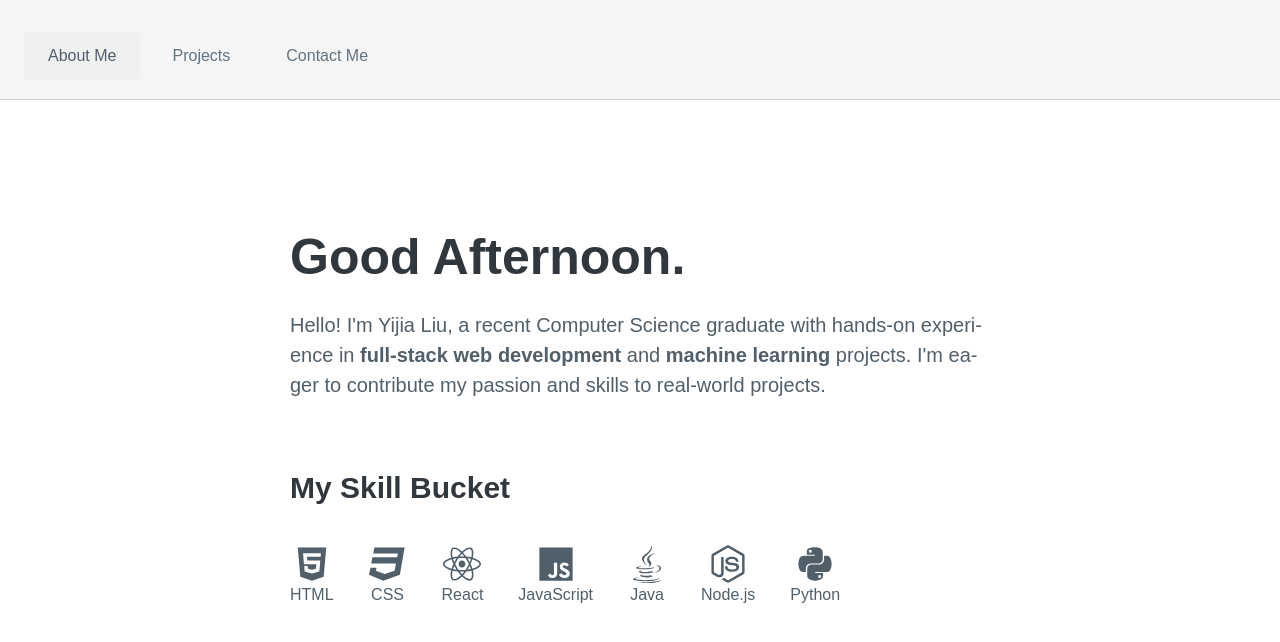
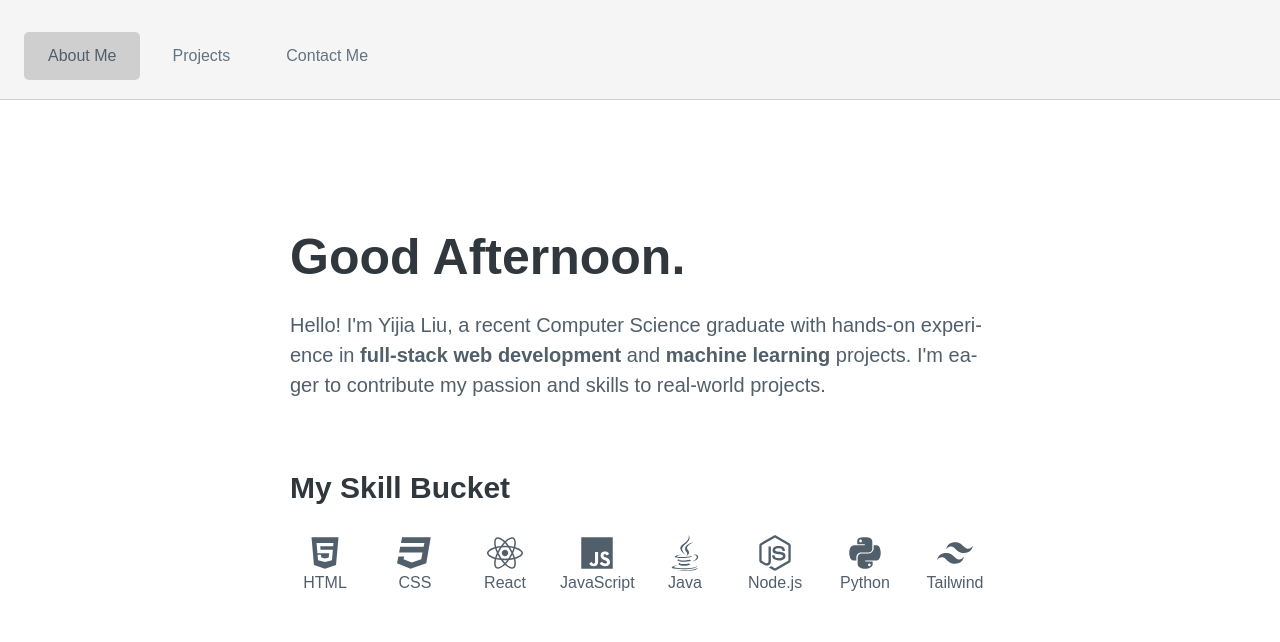
Before and after one commit to JellyYJ/portfolio, a React (Vite) app in the folder portfolio/: page /aboutMe in a window 1280 px wide. Shown: the top 642 px of the page. Built offline with nearby package versions, Linux system fonts and the light colour scheme.

Commit message:
Update layouts

```diff
--- a/portfolio/src/pages/AboutMe.jsx
+++ b/portfolio/src/pages/AboutMe.jsx
@@ -1,7 +1,6 @@
 import { useState, useEffect } from "react";
 import Heading from "../ui/Heading";
 import Row from "../ui/Row";
-import StyledDiv from "../ui/Paragraph";
 import SkillIcons from "../ui/SkillIcons";
 
 import { FaHtml5 } from "react-icons/fa";
@@ -11,8 +10,9 @@ import { IoLogoJavascript } from "react-icons/io5";
 import { FaJava } from "react-icons/fa";
 import { FaNodeJs } from "react-icons/fa";
 import { FaPython } from "react-icons/fa";
+import { SiTailwindcss } from "react-icons/si";
 
-const iconSize = 38;
+const iconSize = 36;
 
 const skillsData = [
   { name: "HTML", icon: <FaHtml5 size={iconSize} />, color: "#E44D26" },
@@ -25,7 +25,12 @@ const skillsData = [
   },
   { name: "Java", icon: <FaJava size={iconSize} />, color: "#007396" },
   { name: "Node.js", icon: <FaNodeJs size={iconSize} />, color: "#339933" },
-  { name: "Python", icon: <FaPython size={iconSize} />, color: "#3776AB" },
+  { name: "Python", icon: <FaPython size={iconSize} />, color: "#0ea5e9" },
+  {
+    name: "Tailwind",
+    icon: <SiTailwindcss size={iconSize} />,
+    color: "#3776AB",
+  },
 ];
 
 function AboutMe() {
--- a/portfolio/src/pages/ContactMe.jsx
+++ b/portfolio/src/pages/ContactMe.jsx
@@ -1,5 +1,28 @@
+import Row from "../ui/Row";
+import Heading from "../ui/Heading";
+
 function Contact() {
-  return <div>CONTACT</div>;
+  return (
+    <Row>
+      <Heading as="h1">Contact.</Heading>
+      <Row fontSize="2rem" spacing="5rem" maxWidth="70rem">
+        <Heading as="h3">Hello~</Heading>
+        <Heading as="h3">I'm Yijia Liu</Heading>
+        <Row>
+          <Heading as="h2">Notice Period</Heading>
+          <p>
+            Can start working from <strong>Jan. 2023</strong>
+          </p>
+        </Row>
+        <Row>
+          <Heading as="h2">Contact ME</Heading>
+          <p>
+            Can start working from <strong>Jan. 2023</strong>
+          </p>
+        </Row>
+      </Row>
+    </Row>
+  );
 }
 
 export default Contact;
--- a/portfolio/src/ui/AppLayout.jsx
+++ b/portfolio/src/ui/AppLayout.jsx
@@ -28,11 +28,11 @@ const Container = styled.div`
   transition: margin 0.3s ease;
   /* background-color: var(--color-grey-400); */
 
-  @media (max-width: 1080px) {
+  @media (max-width: 1024px) {
     margin-top: 4rem;
   }
 
-  @media (max-width: 687px) {
+  @media (max-width: 768px) {
     /* margin-top: 2rem; */
     max-width: 100%;
     gap: 1rem;
--- a/portfolio/src/ui/Button.jsx
+++ b/portfolio/src/ui/Button.jsx
@@ -1,4 +1,5 @@
 function Button() {
+  // const
   return <div>BUTTON</div>;
 }
 
--- a/portfolio/src/ui/MainNav.jsx
+++ b/portfolio/src/ui/MainNav.jsx
@@ -13,21 +13,25 @@ const StyledNavLink = styled(NavLink)`
     display: flex;
     align-items: center;
     gap: 1.2rem;
+    background: linear-gradient(var(--color-grey-400), var(--color-grey-400))
+      bottom / 0 0.1em no-repeat;
+    transition: all 0.3s;
 
     color: var(--color-grey-600);
     font-size: 1.6rem;
     font-weight: 500;
     padding: 1.2rem 2.4rem;
-    transition: all 0.3s;
   }
 
-  /* This works because react-router places the active class on the active NavLink */
-  &:hover,
+  &:hover {
+    background-size: 100% 0.1em;
+  }
+
   &:active,
   &.active:link,
   &.active:visited {
     color: var(--color-grey-800);
-    background-color: var(--color-grey-50);
+    background-color: var(--color-brown-100);
     border-radius: var(--border-radius-sm);
   }
 
--- a/portfolio/src/ui/Row.jsx
+++ b/portfolio/src/ui/Row.jsx
@@ -2,7 +2,7 @@ import styled, { css } from "styled-components";
 
 const Row = styled.div`
   display: flex;
-  /* flex: 1; */
+  flex: 1;
   margin: auto;
   max-width: ${(props) => props.maxWidth || "120rem"};
   margin-bottom: ${(props) => props.spacing || "0"};
--- a/portfolio/src/ui/SkillIcons.jsx
+++ b/portfolio/src/ui/SkillIcons.jsx
@@ -1,20 +1,24 @@
 import styled from "styled-components";
 
 const IconField = styled.div`
-  max-width: 60rem;
-  margin-top: 2rem;
-  display: flex;
-  flex-wrap: wrap;
-  gap: 3.5rem;
+  margin-top: 1rem;
+  display: grid;
+  grid-template-columns: repeat(auto-fit, minmax(5rem, 1fr));
+  gap: 2rem;
+
+  @media (min-width: 1024px) {
+    grid-template-columns: repeat(auto-fit, minmax(3rem, 1fr));
+  }
+
+  @media (min-width: 768px) {
+    grid-template-columns: repeat(auto-fit, minmax(1rem, 1fr));
+  }
 `;
 
 const SkillCard = styled.div`
-  display: flex;
-  flex-direction: column;
-  align-items: center;
-  /* background-color: var(--color-brown-0); */
-  border-radius: 9px;
-  transition: background-color 0.3s ease;
+  display: grid;
+  transition: color 0.3s ease;
+  justify-items: center;
 
   &:hover {
     color: ${({ bgColor }) => bgColor};
```
Also changed, not shown: portfolio/src/ui/ProjectsList.jsx (+3 -4 lines).
